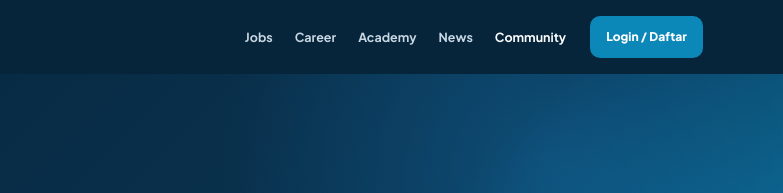
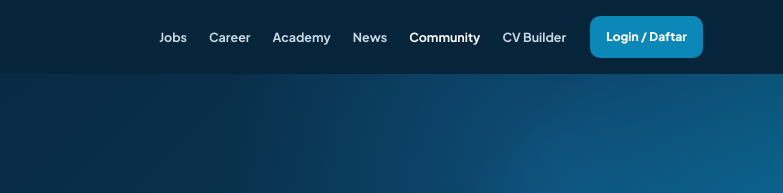
Before and after one commit to dwiprastyoo30/seamarinejob, a plain HTML site: page community.html in a window 1280 px wide. Shown: the top 193 px of the page, 497-1280 px from the left. Drawn offline with Linux system fonts and the light colour scheme.

Commit message:
feat: add CV Builder to main navigation

```diff
--- a/community.html
+++ b/community.html
@@ -33,7 +33,7 @@ input, select, textarea, button { max-width: 100%; }
 <body>
 <header class="navbar"><div class="container nav">
 <a class="brand" href="index.html"><svg class="mark" viewBox="0 0 48 48" xmlns="http://www.w3.org/2000/svg"><path d="M36 8c-9 3-19 7-22 16-2 6 1 12 7 13 8 1 13-6 20-10" stroke="#1999E8" stroke-width="5.5" fill="none" stroke-linecap="round"/><path d="M12 40c9-3 19-7 22-16" stroke="#F4B740" stroke-width="5.5" fill="none" stroke-linecap="round" opacity=".55"/></svg><div><strong>SEA MARINE <span>JOB</span></strong><small>MARITIME CAREER ECOSYSTEM</small></div></a>
-<nav class="links"><a href="kapal.html">Jobs</a><a href="profil.html">Career</a><a href="academy.html">Academy</a><a href="news.html">News</a><a class="active" href="community.html">Community</a></nav>
+<nav class="links"><a href="kapal.html">Jobs</a><a href="profil.html">Career</a><a href="academy.html">Academy</a><a href="news.html">News</a><a class="active" href="community.html">Community</a><a href="cv.html">CV Builder</a></nav>
 <a class="cta" href="daftar.html">Login / Daftar</a></div></header>
 
 <main>
```
